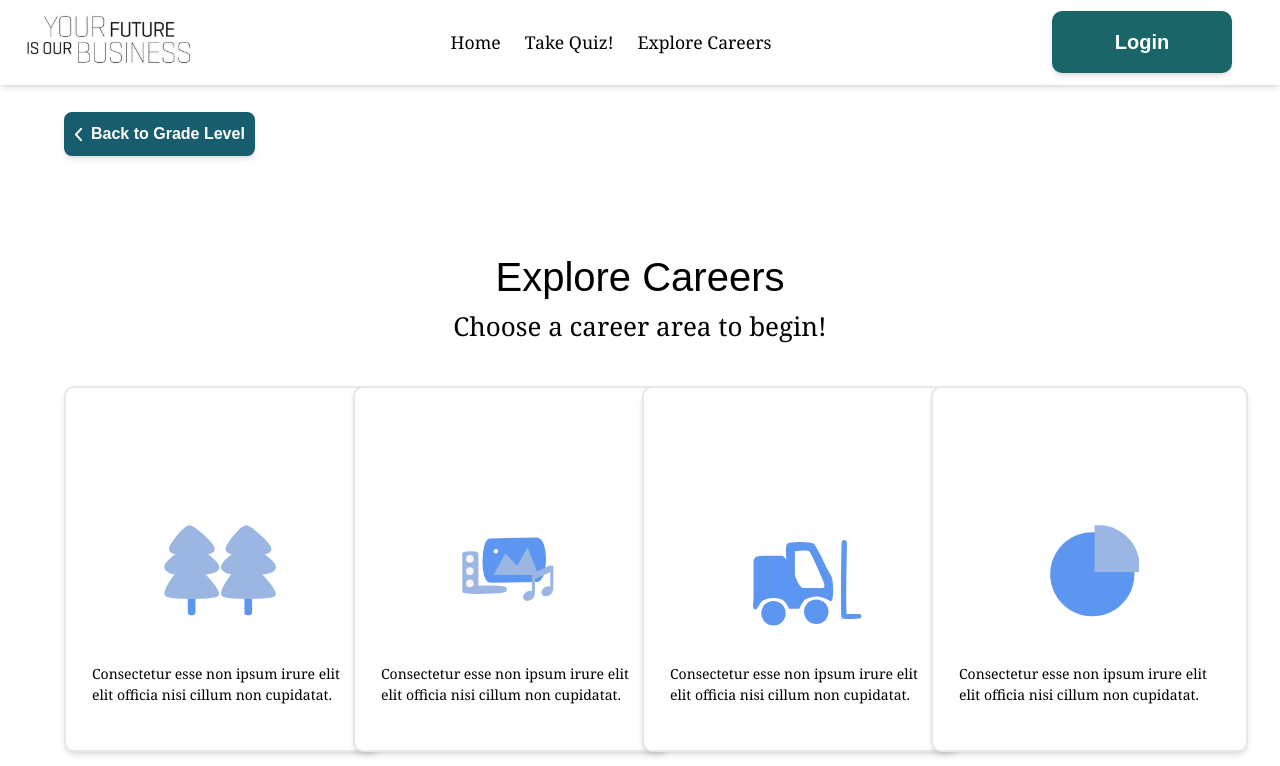
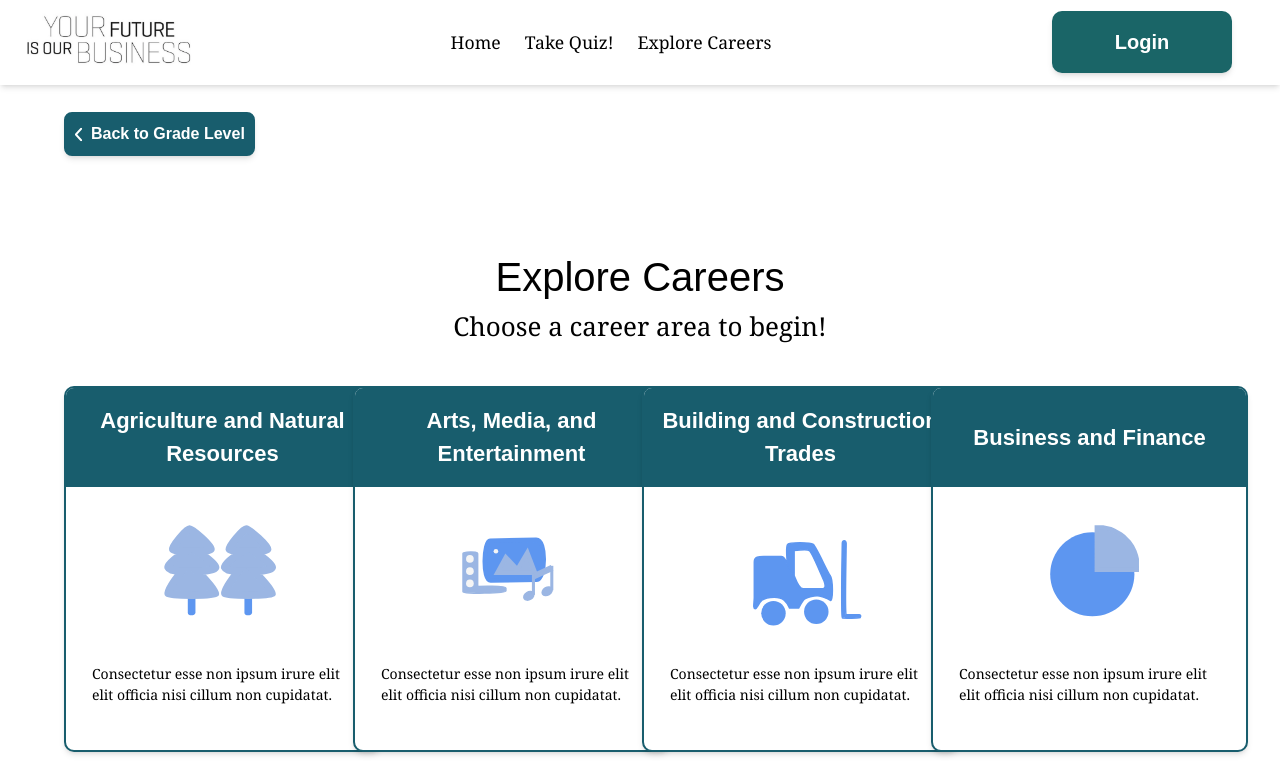
Before and after one commit to ucsc-blueprint/yfiob2, a Next.js app: page /explore-industries in a window 1280 px wide. Shown: the top 766 px of the page. Built offline with nearby package versions, Linux system fonts and the light colour scheme; no server answers; a web font is replaced by a local one.

Commit message:
fixed results page

```diff
--- a/src/app/college-interest/CollegePageClient.jsx
+++ b/src/app/college-interest/CollegePageClient.jsx
@@ -33,7 +33,7 @@ function CollegeInterestPage() {
     return (
         <div
             className={`min-h-screen flex flex-col ${
-                gradeColors[grade] || "bg-gradient-to-b from-yellow-300 to-yellow-400"
+                gradeColors[grade] || "bg-#D8EF88"
             }`}
         >
             <div className="z-10 relative">
--- a/src/app/pre-quiz/page.jsx
+++ b/src/app/pre-quiz/page.jsx
@@ -43,7 +43,7 @@ function App() {
             </div>
 
             {/* Centered content - fixed overlap issue */}
-            <div className="flex-grow flex items-center justify-center pt-0">
+            <div className="bg-[#E8F6FF] flex-grow flex items-center justify-center pt-0">
                 <div className="max-w-6xl w-full px-8 pt-0 pb-20">
                     <div className="text-center mb-12">
                         <h2 className="text-3xl font-primary">Career Quiz</h2>
--- a/src/app/results/page.jsx
+++ b/src/app/results/page.jsx
@@ -1,7 +1,7 @@
 // app/quiz-results/page.jsx
 "use client";
 
-import { use, useEffect, useState } from "react";
+import { useEffect, useState } from "react";
 import Link from "next/link";
 import { Navbar } from "../../components/Navbar/Navbar";
 import { useRouter } from "next/navigation";
@@ -24,18 +24,53 @@ import {
 import { getTopKIndustries, getCareersForIndustry } from "../../../backend/matchingAlgorithm/matchingAlgo";
 import { deleteAllResponses, getGradeOfMostRecentSubmission } from "../../../backend/questions/questionDB";
 import { getAuth, onAuthStateChanged } from "firebase/auth";
-
+import CareerGroups from "../../../constants/CareerGroups.json";
 
 export default function QuizResultsPage() {
   const router = useRouter();
 
-  const [gradeParam, setGradeParam] = useState("");
+  const [gradeParam, setGradeParam] = useState("elementary-school");
   const [industries, setIndustries] = useState([]);
-  const [careers, setCareers] = useState([]);
-  const [secondCareers, setSecondCareers] = useState([]);
-  const [thirdCareers, setThirdCareers] = useState([]);
+  const [careers, setCareers] = useState("");
+  const [secondCareers, setSecondCareers] = useState("");
+  const [thirdCareers, setThirdCareers] = useState("");
+  const [holdCareers, setholdCareers] = useState({});
   const auth = getAuth();
   const [username, setUsername] = useState("Guest");
+
+  const CareerCardsArray = (industry) => {
+
+  const industryLabel = industry;
+  const industryDataName = industryNameToData(industry);
+
+  if (!CareerGroups[industryDataName]) return;
+
+  const careers = Object.entries(
+    CareerGroups[industryDataName].careers
+      ).map(([id, career]) => ({
+        id,
+        title: career.title,
+        description: career.description ?? null,
+        image: career.image,
+        industryDataName,
+        industryLabel,
+      }));
+
+      setholdCareers(prev => ({
+        ...prev,
+        [industryDataName]: careers,
+      }));
+  };
+
+  const industryNameToData = (name) => {
+  if (!name) return "";
+
+  return name
+    .toLowerCase()
+    .trim()
+    .replace(/[^a-z0-9\s]/g, "")
+    .replace(/\s+/g, "-");
+  };
 
   useEffect(() => {
     if (typeof window !== "undefined") {
@@ -64,12 +99,11 @@ export default function QuizResultsPage() {
 
 
   useEffect(() => {
-    onAuthStateChanged(auth, (user) => {
-        if (user) {
-            setUsername(user.email);
-        }
+    const signedIn = onAuthStateChanged(auth, (user) => {
+      if (user) setUsername(user.email);
     });
-  }, [auth, username]);
+    return () => signedIn();
+  }, [auth]);
 
   useEffect(() => {
 
@@ -87,36 +121,32 @@ export default function QuizResultsPage() {
       if (industries.length > 0) {
         const topIndustry = industries[industries.length - 1][0];
         getCareersForIndustry(topIndustry).then((careers) => {
-          setCareers(careers);
+          setCareers(topIndustry);
         });
         const secondIndustry = industries[industries.length - 2][0];
         getCareersForIndustry(secondIndustry).then((secondCareers) => {
-          setSecondCareers(secondCareers);
+          setSecondCareers(secondIndustry);
         });
-        const thirdIndustry = industries[industries.length - 3][0]
+        const thirdIndustry = (industries.length >= 3 && industries[industries.length - 3][0])
         getCareersForIndustry(thirdIndustry).then((thirdCareers) => {
-          setThirdCareers(thirdCareers);
+          setThirdCareers(thirdIndustry);
         });
       }
     }
     if (industries.length > 0) {
       fetchCareers();
     }
+
     }, [industries])
 
     useEffect(() => {
-        const fetchCareers = async () => {
-            if (industries.length > 0) {
-                const topIndustry = industries[industries.length - 1][0];
-                getCareersForIndustry(topIndustry).then((careers) => {
-                    setCareers(careers);
-                });
-            }
-        };
-        if (industries.length > 0) {
-            fetchCareers();
-        }
+      if (industries.length === 0) return;
+
+      const topThree = industries.slice(-3).map(i => i[0]);
+
+      topThree.forEach(CareerCardsArray);
     }, [industries]);
+
 
   const colors = ["#C8E6C9", "#A5D6A7", "#4CAF50"];
   const chartData = industries.map((industry, index) => ({
@@ -131,9 +161,6 @@ export default function QuizResultsPage() {
       router.replace("/pre-quiz");
     });
   }
-
-
-
 
     const [shareEmail, setShareEmail] = useState("");
     const [showShareModal, setShowShareModal] = useState(false);
@@ -228,8 +255,17 @@ export default function QuizResultsPage() {
       {/* Green cards section */}
       <section className="bg-green-50 py-12">
         <div className="max-w-6xl mx-auto grid grid-cols-1 md:grid-cols-3 gap-8 px-4 justify-items-center">
-          {careers.map((job, i) => (
-            <CareersCard grade={gradeParam} key={i} title={job} description={""} educationLevel={""}/>
+          {console.log(holdCareers)}
+          {holdCareers[industryNameToData(careers)]?.map((career, index) => (
+          <CareersCard
+              key={index}
+              title={career.title}
+              description={career.description}
+              grade={gradeParam}
+              image={career.image}
+              href={`/explore-jobs/${industryNameToData(careers)}/${career.key}?grade=${gradeParam}`}
+              specific={true}
+          />
           ))}
         </div>
       </section>
@@ -324,8 +360,16 @@ export default function QuizResultsPage() {
           {industries.length > 0 && industries[industries.length - 2][0]}
         </div>
         <div className="max-w-6xl mx-auto grid grid-cols-1 md:grid-cols-3 gap-8 px-4 justify-items-center">
-          {secondCareers.map((job, i) => (
-            <CareersCard grade={gradeParam} key={i} title={job} description={""} educationLevel={""}/>
+          {holdCareers[industryNameToData(secondCareers)]?.map((career, index) => (
+          <CareersCard
+              key={index}
+              title={career.title}
+              description={career.description}
+              grade={gradeParam}
+              image={career.image}
+              href={`/explore-jobs/${industryNameToData(secondCareers)}/${career.key}?grade=${gradeParam}`}
+              specific={true}
+          />
           ))}
         </div>
       </section>
@@ -334,8 +378,16 @@ export default function QuizResultsPage() {
           {industries.length > 0 && industries[industries.length - 3][0]}
         </div>
         <div className="max-w-6xl mx-auto grid grid-cols-1 md:grid-cols-3 gap-8 px-4 justify-items-center">
-          {thirdCareers.map((job, i) => (
-            <CareersCard grade={gradeParam} key={i} title={job} description={""} educationLevel={""}/>
+          {holdCareers[industryNameToData(thirdCareers)]?.map((career, index) => (
+          <CareersCard
+              key={index}
+              title={career.title}
+              description={career.description}
+              grade={gradeParam}
+              image={career.image}
+              href={`/explore-jobs/${industryNameToData(thirdCareers)}/${career.key}?grade=${gradeParam}`}
+              specific={true}
+          />
           ))}
         </div>
       </section>
--- a/src/app/take-quiz/[grade]/QuizClient.jsx
+++ b/src/app/take-quiz/[grade]/QuizClient.jsx
@@ -162,9 +162,9 @@ export default function QuizClient({ grade }) {
     );
 
     const gradeColor = {
-        "elementary-school": "bg-[#A8DEED]",
-        "middle-school": "bg-[#B8CB71]",
-        "high-school": "bg-[#FFD85F]",
+        "elementary-school": "bg-[#A8E6F1]",
+        "middle-school": "bg-[#D8EF88]",
+        "high-school": "bg-[#FFD969]",
     };
     const color = gradeColor[grade] || "blue";
 
--- a/src/components/Careers_Card/CareersCard.jsx
+++ b/src/components/Careers_Card/CareersCard.jsx
@@ -2,9 +2,9 @@ import Image from "next/image";
 import React from "react";
 
 const backgroundColor = {
-    "elementary-school": "darkBlue",
-    "middle-school": "darkGreen",
-    "high-school": "darkOrange",
+    "elementary-school":" #185D6D",
+    "middle-school": "#4F5C25",
+    "high-school": "#824014",
 };
 
 const jignaColor = {
@@ -41,10 +41,12 @@ export const CareersCard = ({
     return (
         <a href={href}>
             <div
-                className={`border-2 border-${backgroundColor[safeGrade]} no-scrollbar overflow-y-hidden rounded-[10px] w-[317px] h-[366px] font-primary bg-white shadow-md`}
+                style={{ borderColor: backgroundColor[safeGrade] }}
+                className={`border-2 no-scrollbar overflow-y-hidden rounded-[10px] w-[317px] h-[366px] font-primary bg-white shadow-md`}
             >
                 <header
-                    className={`bg-${backgroundColor[safeGrade]} flex w-full py-2 justify-center text-[22px] font-semibold text-white h-[99px] items-center text-center font-primary`}
+                    style={{ backgroundColor: backgroundColor[safeGrade] }}
+                    className={`flex w-full py-2 justify-center text-[22px] font-semibold text-white h-[99px] items-center text-center font-primary`}
                 >
                     <div> {title} </div>
                 </header>
--- a/src/components/QuestionCard/QuestionCard.jsx
+++ b/src/components/QuestionCard/QuestionCard.jsx
@@ -9,9 +9,9 @@ export const QuestionCard = ({
     onAnswerSelect = () => {},
 }) => {
     const backgroundColor = {
-        "elementary-school": "bg-[#3FA1D9]",
-        "middle-school": "bg-[#47B748]",
-        "high-school": "bg-[#FF7022]",
+        "elementary-school": "bg-[#10BFE8]",
+        "middle-school": "bg-[#90BD00]",
+        "high-school": "bg-[#FF7D26]",
     };
 
     const textColor = {
```
Also changed, not shown: src/app/page.jsx (+25 -10 lines).
